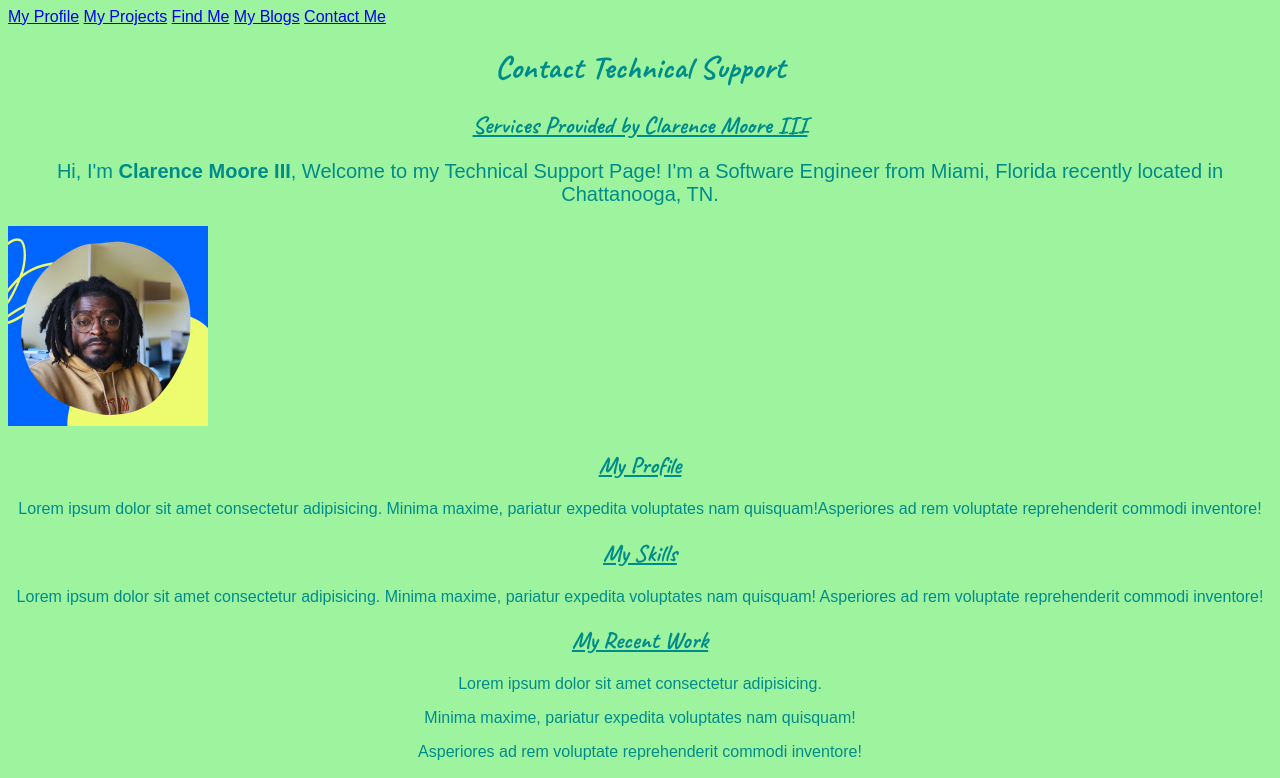
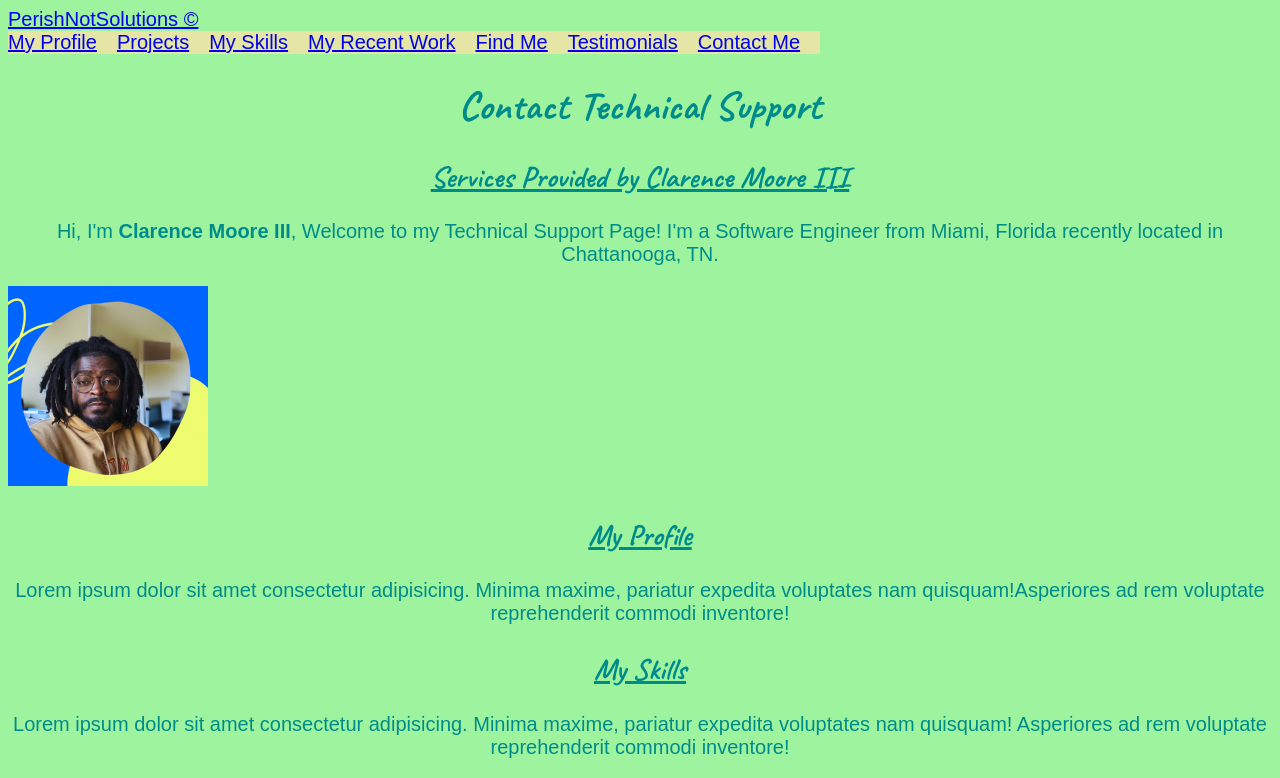
Before and after one commit to Clamoore3/Tech-Support-Request-Form, a plain HTML site: page index.html in a window 1280 px wide. Shown: the top 778 px of the page. Drawn offline with Linux system fonts and the light colour scheme.

Commit message:
Added Nav links, Updated Css, Added logo

```diff
--- a/index.html
+++ b/index.html
@@ -13,12 +13,17 @@
 </head>
 <body>
     <header>
-        <nav>
-            <a href="#social-media">My Profile</a>
-            <a href="./projects.html">My Projects</a>
-            <a href="https://google.com" target="_blank">Find Me</a>
-            <a href="./blog.html">My Blogs</a>
-            <a href="#contactsec">Contact Me</a>
+        <a href="#" class="logo">PerishNotSolutions &copy</a>
+        <nav class="nav">
+            <ul class="header-nav">
+                <li class="header-nav-menu"><a href="#profilesec">My Profile</a></li>
+                <li class="header-nav-menu"><a href="./projects.html">Projects</a></li>
+                <li class="header-nav-menu"><a href="#skillssec">My Skills</a></li>
+                <li class="header-nav-menu"><a href="#recentworksec">My Recent Work</a></li>
+                <li class="header-nav-menu"><a href="https://google.com" target="_blank">Find Me</a></li>
+                <li class="header-nav-menu"><a href="#testimonialssec">Testimonials</a></li>
+                <li class="header-nav-menu"><a href="#contactsec">Contact Me</a></li>
+            </ul>
         </nav>
     </header>
     <h1>Contact Technical Support</h1>
@@ -26,7 +31,7 @@
         <h2>Services Provided by Clarence Moore III</h2>
     </section>
         <section>
-        <p class="intro"> Hi, I'm <b>Clarence Moore III</b>, Welcome to my Technical Support Page! I'm a Software Engineer from Miami, Florida recently located in Chattanooga, TN. </p>
+        <p class="intro"> Hi, I'm <strong>Clarence Moore III</strong>, Welcome to my Technical Support Page! I'm a Software Engineer from Miami, Florida recently located in Chattanooga, TN. </p>
     </section>
     <section>
         <img
@@ -35,30 +40,31 @@
         alt="Clarence Moore Profile Picture.">
     </section>
     <section>
-        <h2>My Profile</h2>
-        <p class="profile_sec">Lorem ipsum dolor sit amet consectetur adipisicing.
+        <h2 class="profile" id="profilesec">My Profile</h2>
+        <p>Lorem ipsum dolor sit amet consectetur adipisicing.
         Minima maxime, pariatur expedita voluptates nam quisquam!Asperiores ad rem voluptate reprehenderit commodi inventore!</p>
     </section>
     <section>
-        <h2 class="skills_sec">My Skills</h2>
+        <h2 class="skills" id="skillssec">My Skills</h2>
         <p>Lorem ipsum dolor sit amet consectetur adipisicing.
         Minima maxime, pariatur expedita voluptates nam quisquam!
         Asperiores ad rem voluptate reprehenderit commodi inventore!</p>
     </section>
     <section>
-        <h2 class="recentork">My Recent Work</h2>
+        <h2 class="recentwork" id="recentworksec">My Recent Work</h2>
         <p>Lorem ipsum dolor sit amet consectetur adipisicing.</p>
         <p>Minima maxime, pariatur expedita voluptates nam quisquam!</p>
         <p>Asperiores ad rem voluptate reprehenderit commodi inventore!</p>
     </section>
     <section>
-        <h2 class="testimonial-text">Testimonials</h2>
+        <h2 class="testimonials" id="testimonialssec">Testimonials</h2>
         <p>Lorem ipsum dolor sit amet consectetur adipisicing.</p>
         <p>Minima maxime, pariatur expedita voluptates nam quisquam!</p>
         <p>Asperiores ad rem voluptate reprehenderit commodi inventore!</p>
     </section>
     <section>
         <h2 class="contact" id="contactsec">Contact</h2>
+        <h3>Request a Service:</h3>
         <form action="#" method="GET">
             <div class="form-row">
                 <label>
@@ -140,10 +146,27 @@
             </div>
 
         </form>
+        <h3 class="stay">Stay in touch with me</h3>
+        <ul>
+            <li>Location: Chattanooga,TN, USA</li>
+            <li>Mobile: 423-333-1999</li>
+            <li>E-Mail: cmoore@perishnotsolutions.com</li>
+            <li>GitHub: ClaMoore3</li>
+            <li>Social Sites:
+                <ol>
+                    <li>LinkedIn: clarencemoore@linkedin.com</li>
+                    <li>Facebook: Clarence Moore</li>
+                    <li>Instagram: perishnotsolutions</li>
+                    <li>Twitter: Cdot3po</li>
+                </ol>
+            </li>
+
+        </ul>
+
     </section>
 
 </body>
-<footer>
+<footer class="footer">
     Copyright &copy; 2024 Clarence Moore III
 </footer>
 </html>
--- a/styles/styles.css
+++ b/styles/styles.css
@@ -1,16 +1,36 @@
+html {
+    font-size: 20px;
+}
+
 body{
     background-color:rgba(125, 241, 125, 0.747);
     color: darkcyan;
     font-family: Arial, Helvetica, sans-serif;
 }
+.nav {
+    background-color: rgb(229, 229, 166);
+    width: fit-content;
 
-h1, h2 {
+}
+.header-nav {
+    list-style: none;
+    display:flex;
+    padding: 0px;
+    margin: 0px;
+    justify-content: flex-end ;
+}
+.header-nav-menu {
+    list-style: none;
+    display:flex;
+    margin-right: 20px;
+}
+h1, h2, h3 {
     text-align: center;
     font-family: "Caveat", cursive;
 
 }
 
-h2 {
+h2, h3 {
     text-decoration: underline;
 }
 
@@ -22,3 +42,17 @@ h2 {
 p {
     text-align: center;
 }
+
+ul , ol {
+    padding-left: 20px;
+}
+
+ul {
+    list-style-type: square;
+}
+.stay {
+    text-align: left;
+}
+footer {
+    text-align: center;
+}
```
